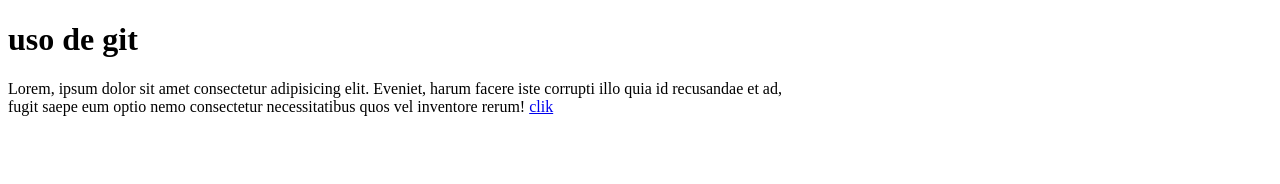
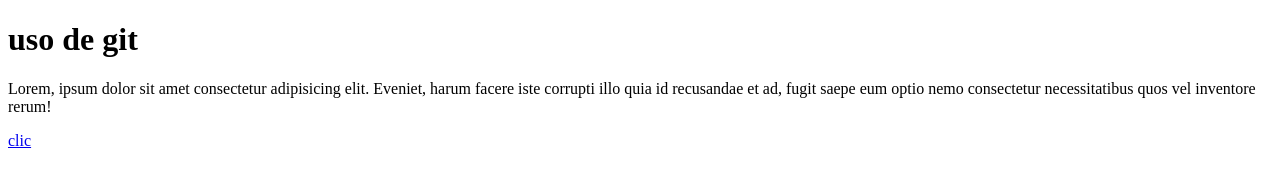
Before and after one commit to Jeromeamaya/proyectoweb2, a plain HTML site: page index.html in a window 1280 px wide. Drawn offline with Linux system fonts and the light colour scheme.

Commit message:
segundo commit

```diff
--- a/index.html
+++ b/index.html
@@ -7,12 +7,13 @@
     <title>proyecto web 2</title>
 </head>
 <h1> uso de git </h1>
-<p>Lorem, ipsum dolor sit amet consectetur adipisicing elit. Eveniet, harum facere iste corrupti illo quia id recusandae et ad,<br>
-     fugit saepe eum optio nemo consectetur necessitatibus quos vel inventore rerum!
-     <a href="#">clik</a>
+<p>Lorem, ipsum dolor sit amet consectetur adipisicing elit. Eveniet, harum facere iste corrupti illo quia id recusandae et ad,<b>
+
+</b> fugit saepe eum optio nemo consectetur necessitatibus quos vel inventore rerum!
 
 </p>
-
+<a
+ href="#">clic</a>
 <body>
 
 </body>
```
